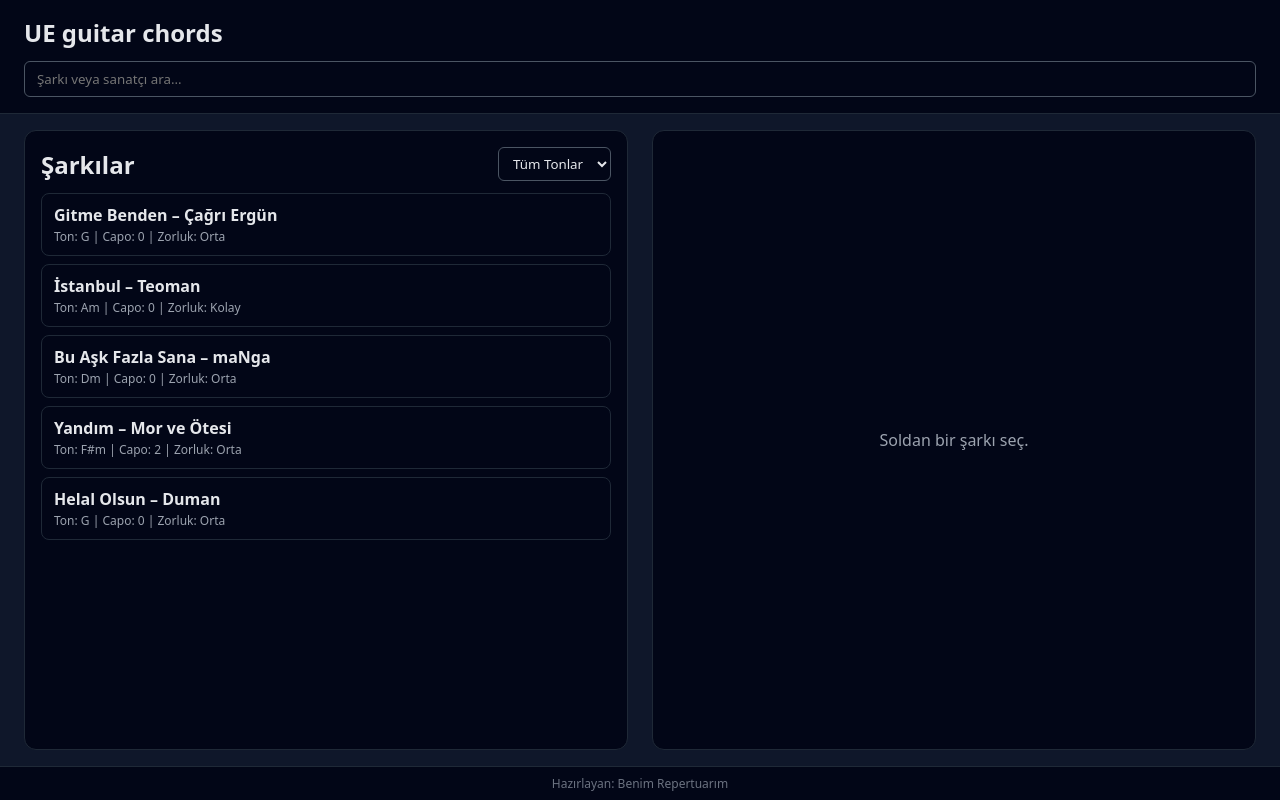
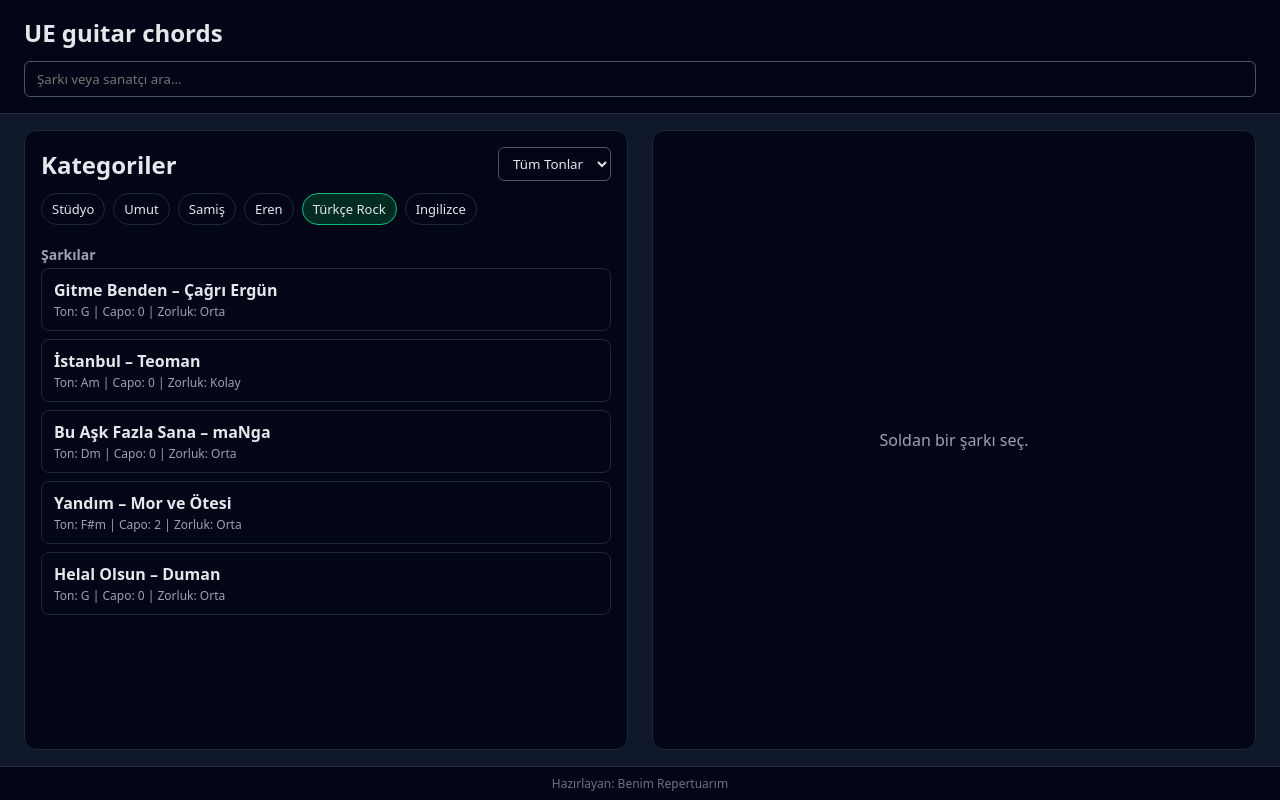
Before and after one commit to Umuterdim/ue-guitar-chords, a Next.js app: page / in a window 1280 px wide. Built offline with nearby package versions, Linux system fonts and the light colour scheme.

Commit message:
Update categories for Gitme Benden

```diff
--- a/app/globals.css
+++ b/app/globals.css
@@ -67,6 +67,41 @@ body {
   border: 1px solid #4b5563;
   background: #020617;
   color: #e5e7eb;
+}
+
+.category-list {
+  list-style: none;
+  display: flex;
+  flex-wrap: wrap;
+  gap: 8px;
+  margin-bottom: 12px;
+}
+
+.category-item {
+  padding: 6px 10px;
+  border-radius: 999px;
+  border: 1px solid #1f2937;
+  background: #020617;
+  cursor: pointer;
+  font-size: 13px;
+  text-transform: capitalize;
+  transition: background 0.15s, border-color 0.15s, transform 0.1s;
+}
+
+.category-item:hover {
+  background: #111827;
+  transform: translateY(-1px);
+}
+
+.category-item-active {
+  border-color: #10b981;
+  background: #022c22;
+}
+
+.song-list-title {
+  margin: 8px 0 4px;
+  font-size: 14px;
+  color: #9ca3af;
 }
 
 .song-list {
--- a/app/page.js
+++ b/app/page.js
@@ -3,23 +3,40 @@
 import { useState, useMemo } from "react";
 import { songs } from "../data/songs";
 
+const categories = [
+  "stüdyo",
+  "umut",
+  "samiş",
+  "eren",
+  "türkçe rock",
+  "ingilizce",
+];
+
 export default function Home() {
   const [search, setSearch] = useState("");
   const [keyFilter, setKeyFilter] = useState("");
+  const [selectedCategory, setSelectedCategory] = useState("türkçe rock");
   const [selectedId, setSelectedId] = useState(null);
 
-  const filteredSongs = useMemo(
-    () =>
-      songs.filter((song) => {
+  const filteredSongs = useMemo(() => {
+    return songs.filter((song) => {
+      // Kategori filtresi
+      const inCategory = selectedCategory
+        ? song.categories?.includes(selectedCategory)
+        : true;
+
+      // Arama filtresi
       const s = search.toLowerCase();
       const matchesSearch =
         song.title.toLowerCase().includes(s) ||
         song.artist.toLowerCase().includes(s);
+
+      // Ton filtresi
       const matchesKey = keyFilter ? song.key === keyFilter : true;
-        return matchesSearch && matchesKey;
-      }),
-    [search, keyFilter]
-  );
+
+      return inCategory && matchesSearch && matchesKey;
+    });
+  }, [search, keyFilter, selectedCategory]);
 
   const selectedSong = songs.find((s) => s.id === selectedId) || null;
 
@@ -38,7 +55,7 @@ export default function Home() {
       <main className="main">
         <section className="panel">
           <div className="panel-header">
-            <h2>Şarkılar</h2>
+            <h2>Kategoriler</h2>
             <select
               value={keyFilter}
               onChange={(e) => setKeyFilter(e.target.value)}
@@ -53,7 +70,25 @@ export default function Home() {
               <option value="Em">Em</option>
             </select>
           </div>
+          <ul className="category-list">
+            {categories.map((cat) => (
+              <li
+                key={cat}
+                className={
+                  "category-item" +
+                  (selectedCategory === cat ? " category-item-active" : "")
+                }
+                onClick={() => {
+                  setSelectedCategory(cat);
+                  setSelectedId(null);
+                }}
+              >
+                {cat}
+              </li>
+            ))}
+          </ul>
 
+          <h3 className="song-list-title">Şarkılar</h3>
           <ul className="song-list">
             {filteredSongs.length === 0 && (
               <li className="song-empty">Hiç şarkı bulunamadı.</li>
--- a/data/songs.js
+++ b/data/songs.js
@@ -1,5 +1,3 @@
-// data/songs.js
-// data/songs.js
 export const songs = [
     {
       id: 1,
@@ -9,6 +7,7 @@ export const songs = [
       capo: 0,
       difficulty: "Orta",
       tags: ["türkçe", "rock"],
+      categories: ["umut", "türkçe rock"],
       chords: `
 C          Am             Em
 Yok olmuş gençliğim giderken kaybettiğim
@@ -50,6 +49,7 @@ Neden neden gitme benden
       capo: 0,
       difficulty: "Kolay",
       tags: ["türkçe", "rock"],
+      categories: ["türkçe rock", "stüdyo"],
       chords: `
   [Intro]
   Am F C G
@@ -71,6 +71,7 @@ Neden neden gitme benden
       capo: 0,
       difficulty: "Orta",
       tags: ["türkçe", "rock"],
+      categories: ["türkçe rock", "eren"],
       chords: `
   [Intro]
   Dm Bb C Dm
@@ -97,6 +98,7 @@ Neden neden gitme benden
       capo: 2,
       difficulty: "Orta",
       tags: ["türkçe", "rock"],
+      categories: ["türkçe rock", "samiş"],
       chords: `
   [Intro]
   Em D C B7
@@ -123,6 +125,7 @@ Neden neden gitme benden
       capo: 0,
       difficulty: "Orta",
       tags: ["türkçe", "rock"],
+      categories: ["türkçe rock", "ingilizce"],
       chords: `
   Cm    Gm    Dm      Cm
 
```
Lines whose indentation alone changed are shown as unchanged.
